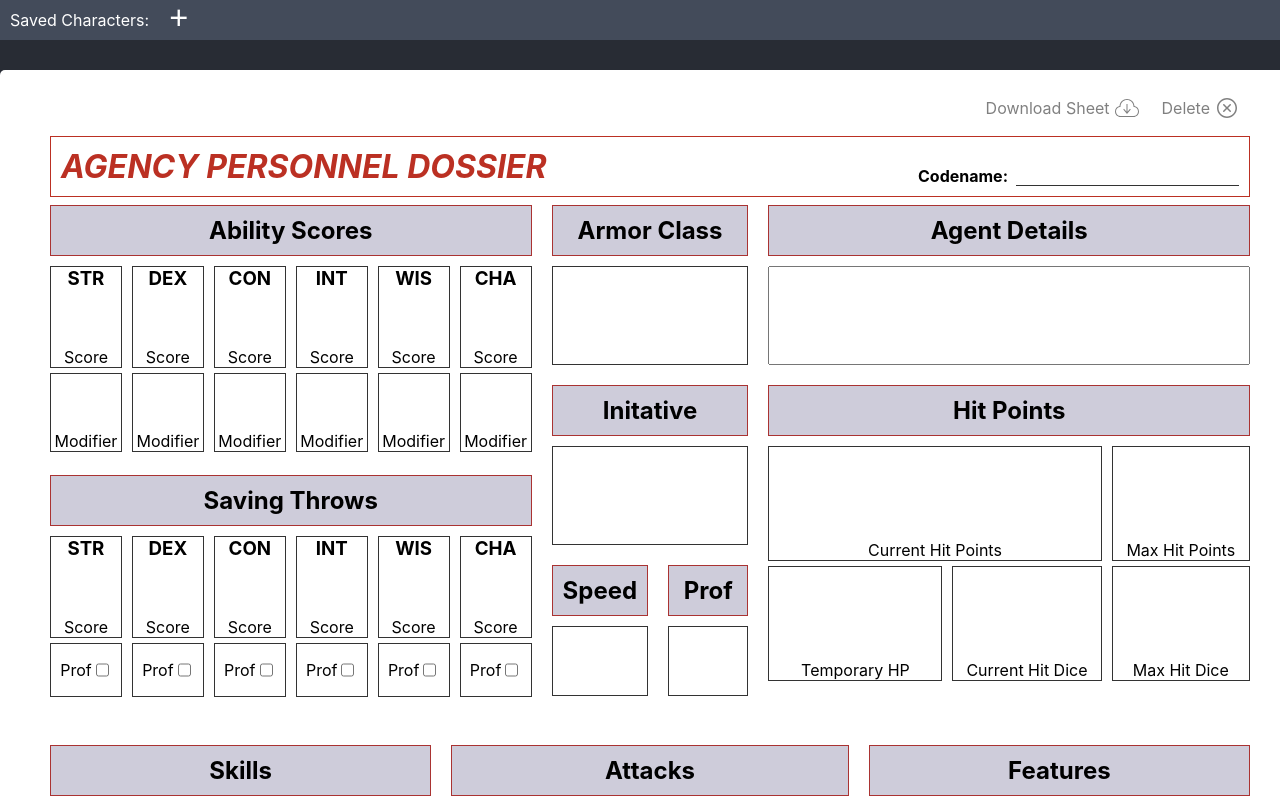
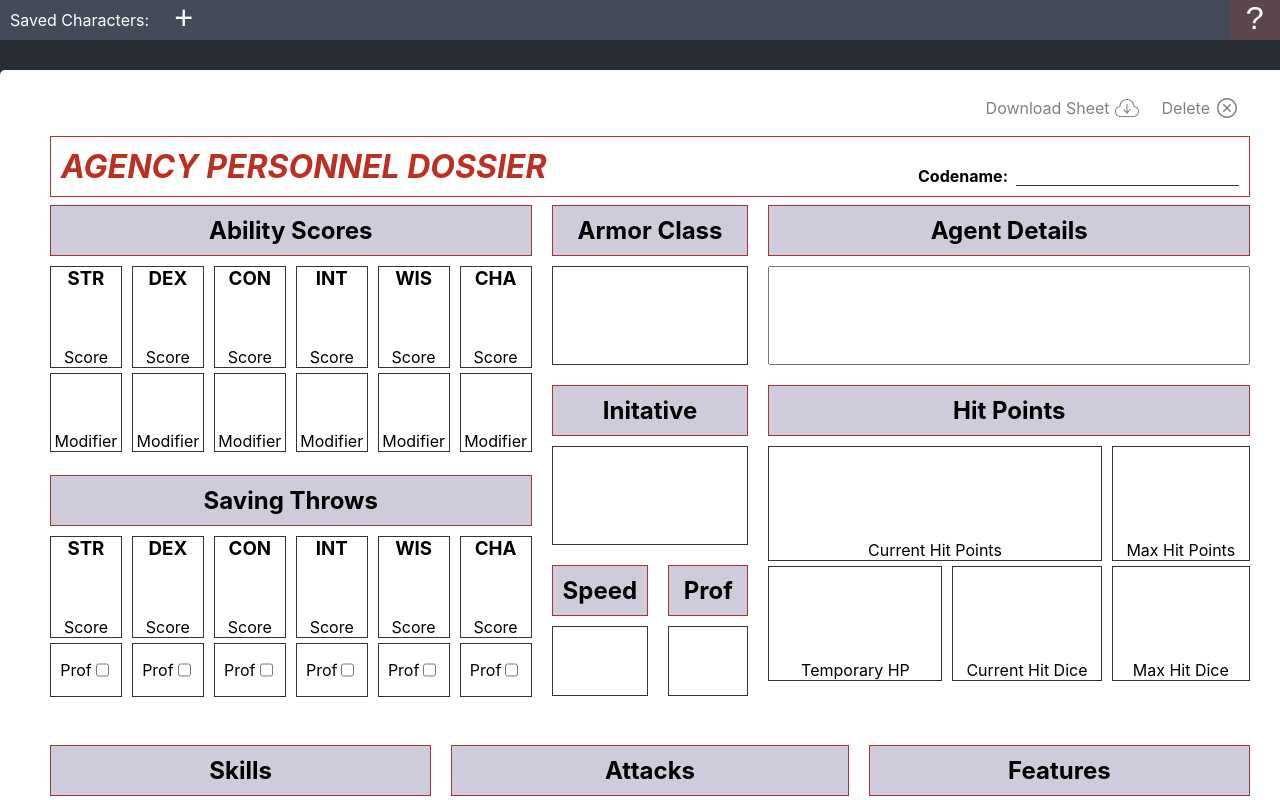
Before and after one commit to jewarner57/spy-game-character-sheet, a React (Create React App) app: page / in a window 1280 px wide. Shown: the top 800 px of the page. Built offline with nearby package versions, Linux system fonts and the light colour scheme.

Commit message:
add help modal

```diff
--- a/src/CustomModal/index.css
+++ b/src/CustomModal/index.css
@@ -1,5 +1,5 @@
 .modal-shade {
-  position: absolute;
+  position: fixed;
   background-color: #0000006f;
   width: 100vw;
   height: 100vh;
@@ -12,7 +12,7 @@
   min-height: 100px;
   background-color: white;
   position: absolute;
-  top: 40%;
+  top: 20%;
   left: calc(50% - 200px);
   padding: 10px;
 }
--- a/src/Navbar/index.css
+++ b/src/Navbar/index.css
@@ -11,6 +11,7 @@ nav {
 nav ul {
   list-style-type: none;
   display: flex;
+  justify-content: space-between;
 }
 
 nav ul li {
@@ -39,7 +40,7 @@ nav ul li a:hover {
   color: white;
 }
 
-.new-character-button {
+.new-character-button, .help-button {
   height: auto;
   display: flex;
   justify-content: center;
@@ -47,15 +48,51 @@ nav ul li a:hover {
   cursor: pointer;
 }
 
-.new-character-button > div {
+.new-character-button > div, .help-button {
   box-sizing: border-box;
   color: white;
-  padding: 0px 10px;
+  padding: 0px 15px;
   font-size: 2.5em;
   font-family: monospace;
   overflow: hidden;
 }
 
-.new-character-button:hover {
+.new-character-button:hover, .help-button:hover {
   background-color: #5d6679
 }
+
+.saved-characters {
+  display: flex;
+}
+
+.help-button-first-open {
+  /* padding: 0px 25px; */
+  animation: help-button-walkme 3s ease-out infinite;
+  animation-delay: 3s;
+}
+
+@keyframes help-button-walkme {
+  0% {
+    background-color: #434b5a;
+  }
+  50% {
+    background-color: #BB3023;
+  }
+  100% {
+   background-color: #434b5a;
+  }
+}
+
+.instruction-text {
+  margin: 10px 0;
+  padding: 0;
+}
+
+.instruction-body {
+  margin-top: 30px;
+}
+
+.instruction-body > h2 {
+  margin: 0;
+  color: rgb(43, 43, 43);
+}
--- a/src/Navbar/index.jsx
+++ b/src/Navbar/index.jsx
@@ -1,6 +1,14 @@
+import { useState } from 'react';
+import CustomModal from '../CustomModal';
 import './index.css';
 
 function Navbar({ downloadJson, uploadJson, characterList, currentCharacter, setCharacter, createNewCharacter }) {
+  const [modalOpen, setModalOpen] = useState(false);
+
+  const hasViewedHelp = localStorage.getItem('viewed-help')
+  const setViewedHelp = () => {
+    localStorage.setItem('viewed-help', true)
+  }
 
   return (
     <div className="navbar">
@@ -17,12 +25,24 @@ function Navbar({ downloadJson, uploadJson, characterList, currentCharacter, set
                   </li>
                 )
               })}
-            </div>
-          <div className='new-character-button' onClick={() => createNewCharacter()}>
+            <div className='new-character-button' onClick={() => createNewCharacter()}>
               <div>+</div>
             </div>
+            </div>
+          <div className={`help-button ${!hasViewedHelp && 'help-button-first-open'}`} onClick={() => { setModalOpen(true); setViewedHelp() }}>?</div>
           </ul>
+
         </nav>
+        { modalOpen && <CustomModal className="instruction-modal" closeModal={() => {setModalOpen(false)}}>
+          <h1 className="instruction-text">Mission Briefing</h1>
+          <p className="instruction-text">How to use this character sheet:</p>
+          <div className='instruction-text instruction-body'>
+            <h2 className="instruction-text">Create or upload a new character:</h2>
+            <p className="instruction-text">Use the + button on the top left of the screen. You can name your new character by filling out the codename field on the sheet</p>
+            <h2 className="instruction-text">Save or share a character:</h2>
+            <p className="instruction-text">Characters are saved automatically in browser local storage. If you want to download them for safe keeping or sharing for using on another computer, you can use the download button in the top corner of the character sheet.</p>
+          </div>
+        </CustomModal>}
     </div>
   );
 }
```
